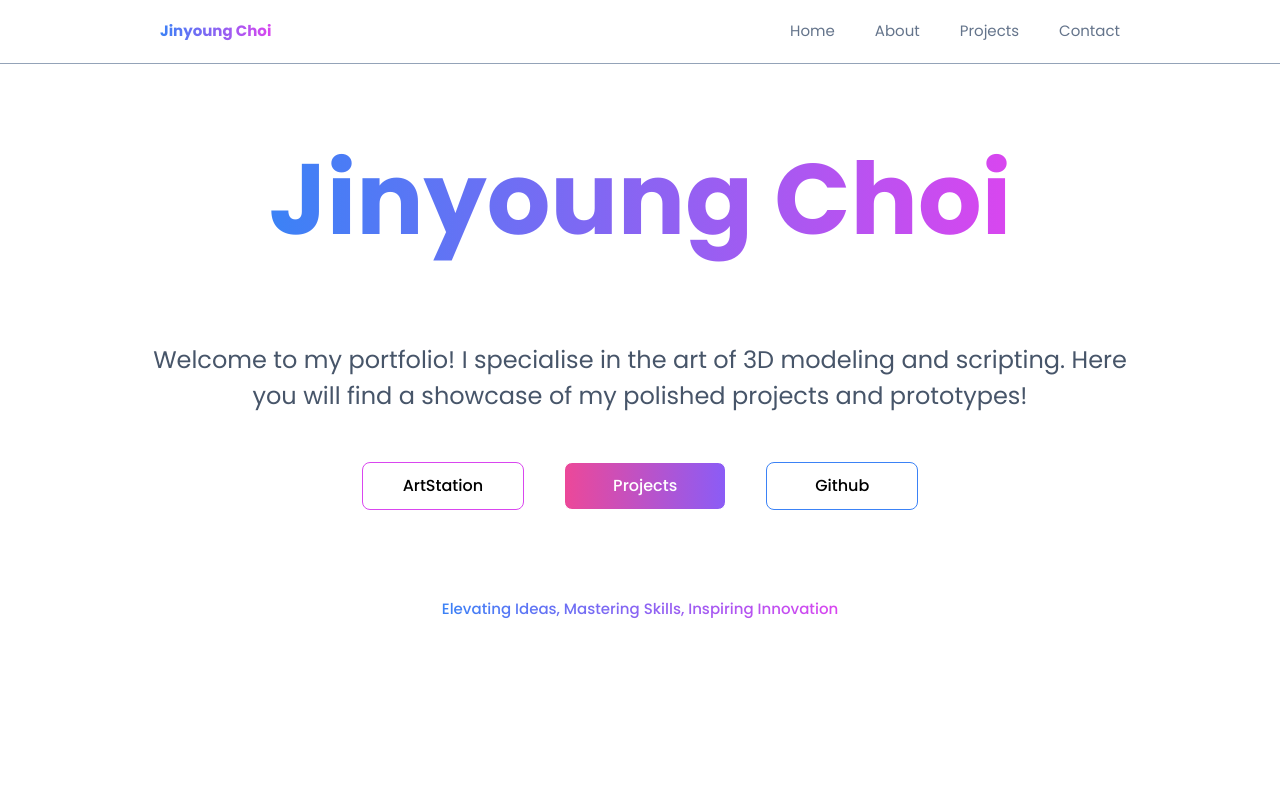
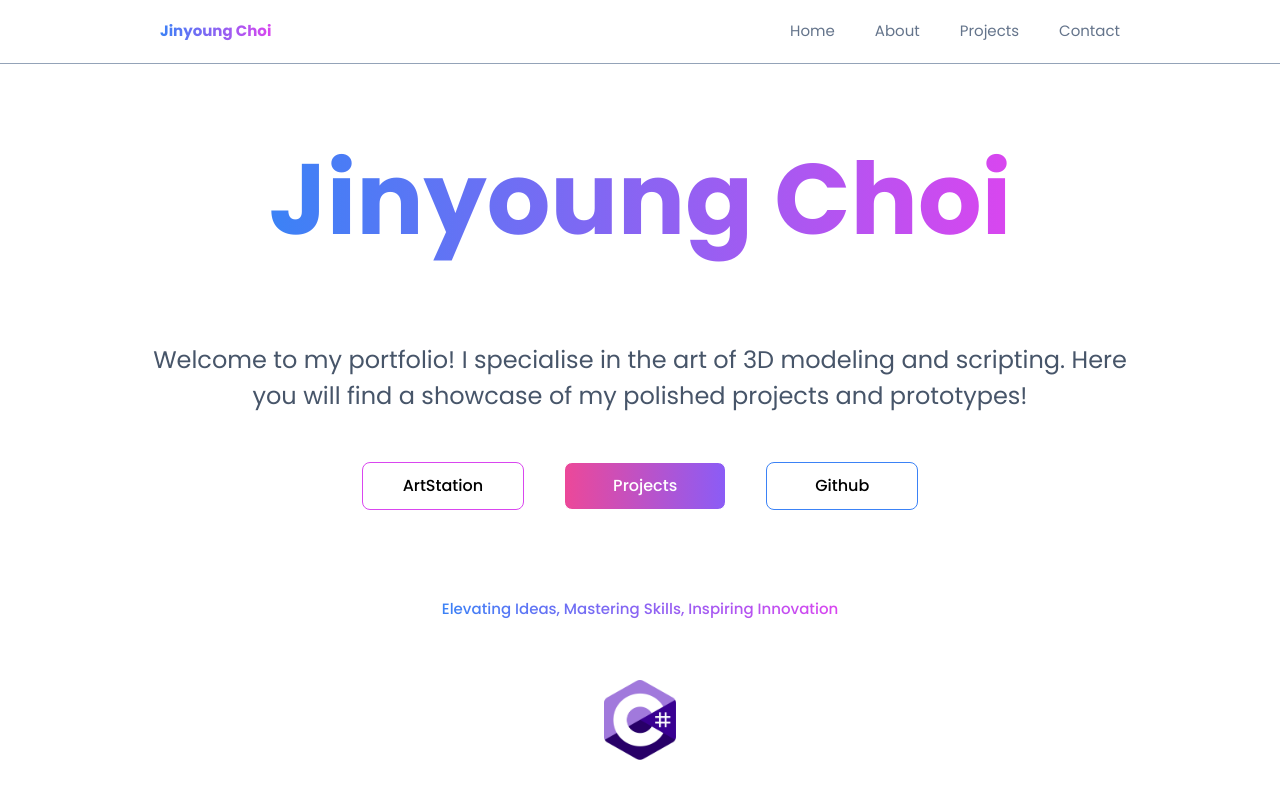
Before and after one commit to jinyoung5497/portfolio, a React (Vite) app: page / in a window 1280 px wide. Shown: the top 800 px of the page. Built offline with nearby package versions, Linux system fonts and the light colour scheme.

Commit message:
image fix

```diff
--- a/src/component/Home.jsx
+++ b/src/component/Home.jsx
@@ -3,7 +3,8 @@ import Navbar from './Navbar'
 import { NavLink } from 'react-router-dom'
 import { useSelector, useDispatch } from 'react-redux'
 import { hoverTrue, modelling } from '../slices/pageSlice'
-import // csharp,
+import {
+  csharp,
   // github,
   // javascript,
   // marmoset,
@@ -19,7 +20,7 @@ import // csharp,
   // unity,
   // unreal,
   // zbrush,
-'../assets'
+} from '../assets'
 import { FeaturedSkill, Footer } from '../component'
 
 /**
@@ -86,6 +87,8 @@ export default function Home() {
             Elevating Ideas, Mastering Skills, Inspiring Innovation
           </h1>
           <div className='flex gap-10 items-center justify-center flex-wrap max-w-5xl'>
+            <img src={csharp} alt='csharp' className='h-20' />
+
             {/* <img src={maya} alt='maya' className='h-20' />
             <img src={zbrush} alt='zbrush' className='h-20' />
             <img
```
Lines whose indentation alone changed are shown as unchanged.
